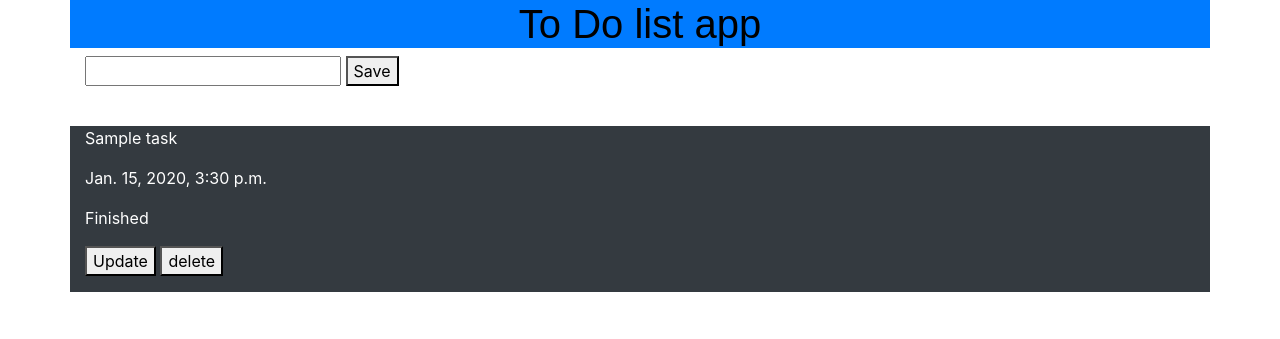
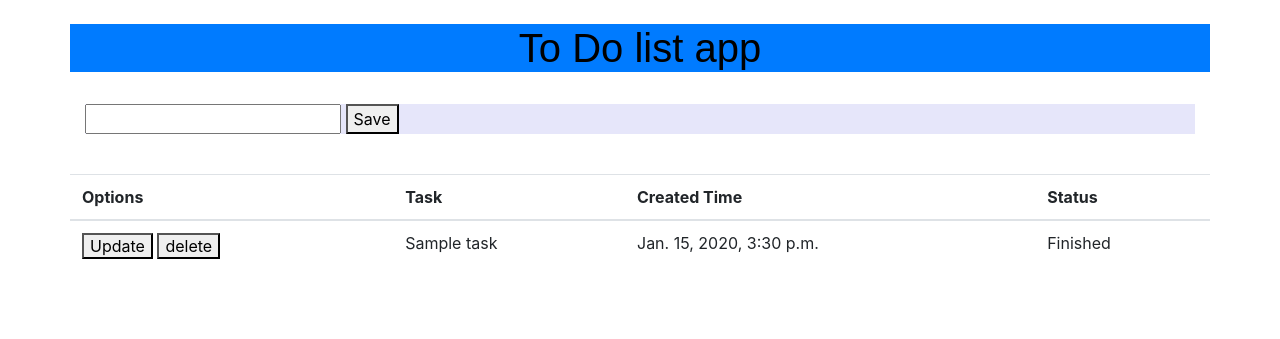
Before and after one commit to ravinduf/To-Do-List-App, a Django app: page / in a window 1280 px wide. Shown: the top 339 px of the page. Run offline with Django 3.2, Linux system fonts and the light colour scheme; tables that the repository leaves empty hold one stand-in row (values such as "Sample post"); some libraries are stand-ins or nearby versions.

Commit message:
more styling

```diff
--- a/tasks/static/css/todo.css
+++ b/tasks/static/css/todo.css
@@ -3,3 +3,10 @@ h1{
     font-family: Arial, Helvetica, sans-serif;
     text-align: center;
 }
+h3{
+    padding-left: 100px;
+}
+
+body{
+    background-color:;
+}
--- a/tasks/templates/tasks/base.html
+++ b/tasks/templates/tasks/base.html
@@ -9,7 +9,9 @@
     <link rel="stylesheet" href="{% static 'css/todo.css' %}">
 </head>
 <Body>
+    <br>
     <div class='container bg-primary'>
+
         <h1>To Do list app</h1>
     </div>
     {% block content%}
--- a/tasks/templates/tasks/list.html
+++ b/tasks/templates/tasks/list.html
@@ -1,29 +1,41 @@
 {% extends 'tasks/base.html' %}
 {% block content%}
-<div class="container bg-lavender text-white">
-    <form method="POST" action="/">{% csrf_token %}
+<br>
+<div class="container" >
+    <form method="POST" action="/" style="background-color: lavender;">{% csrf_token %}
         {{form.title}}
         <button type="submit" name="create task">Save</button>
     </form>
 </div>
-<br>
-<div >
 
-        {% for task in tasks %}
-        <div class="container bg-dark text-white pb-3">
-            <p>{{task}}</p>
-            <p>{{task.created_date}}</p>
-            {% if task.status == False %}
-                <p>Not Finished</p>
-            {% else %}
-                <p>Finished</p>
-            {% endif%}
-            <a href="{% url 'update_task' pk=task.pk %}"><button>Update</button></a>
-            <a href="{% url 'delete_task' pk=task.pk %}"><button onclick="return confirm('Are you sure you want to delete this ?')">delete</button></a>
-        </div>
-        <br>
-        {% endfor %}
 
+<table class="container table pt-1 " s>
+    <thead>
+        <tr>
+            <th>Options</th>
+            <th>Task</th>
+            <th>Created Time</th>
+            <th>Status</th>
+        </tr>
+    </thead>
+
+    {% for task in tasks %}
+    <tbody>
+        <tr>
+        <td><a href="{% url 'update_task' pk=task.pk %}"><button>Update</button></a>
+        <a href="{% url 'delete_task' pk=task.pk %}"><button onclick="return confirm('Are you sure you want to delete this ?')">delete</button></a></td>
+        <td>{{task}}</td>
+        <td>{{task.created_date}}</td>
+        {% if task.status == False %}
+            <td>Not Finished</td>
+        {% else %}
+            <td>Finished</td>
+        {% endif%}
+        </tr>
+    </tbody>
     <br>
+    {% endfor %}
+</table>
 </div>
+
 {% endblock %}
```
Also changed, not shown: tasks/templates/tasks/update_task.html (+11 -6 lines).
